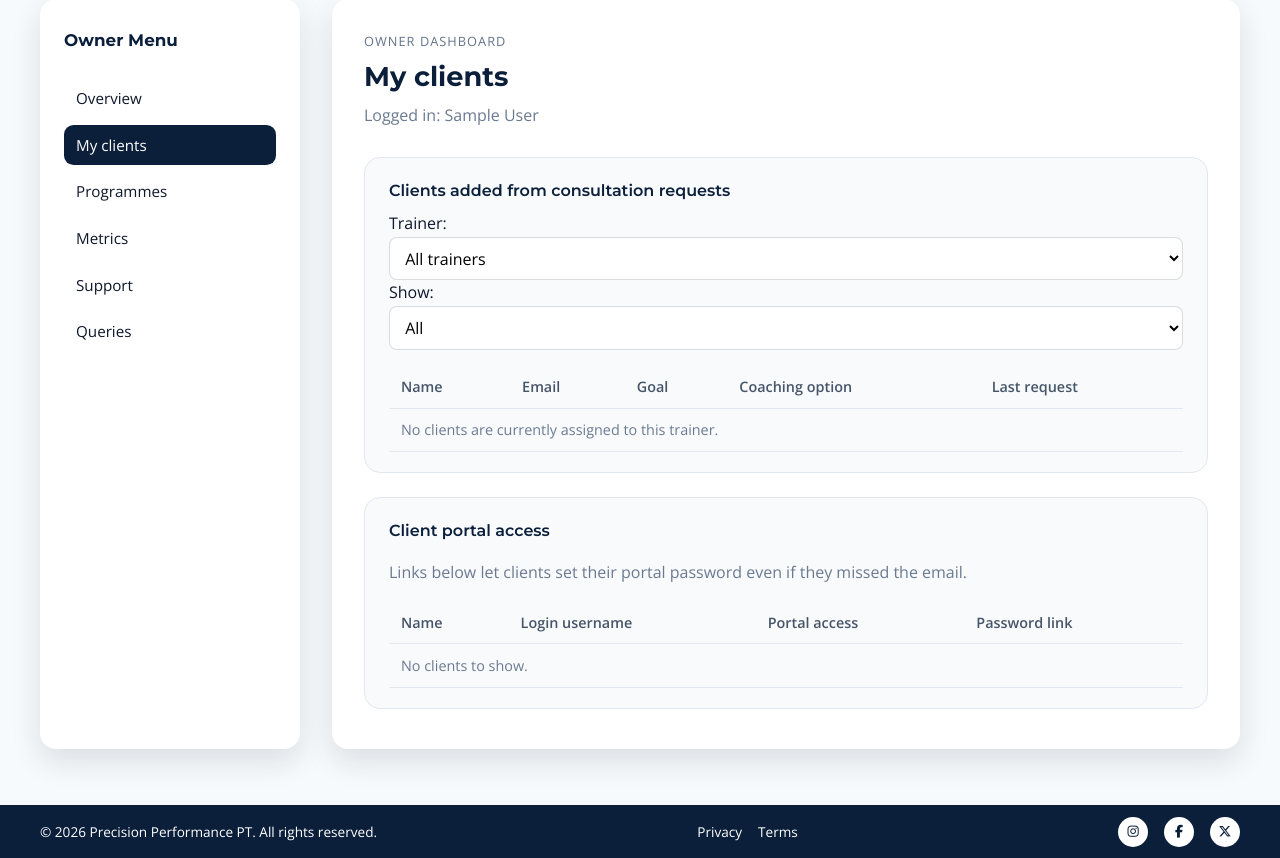
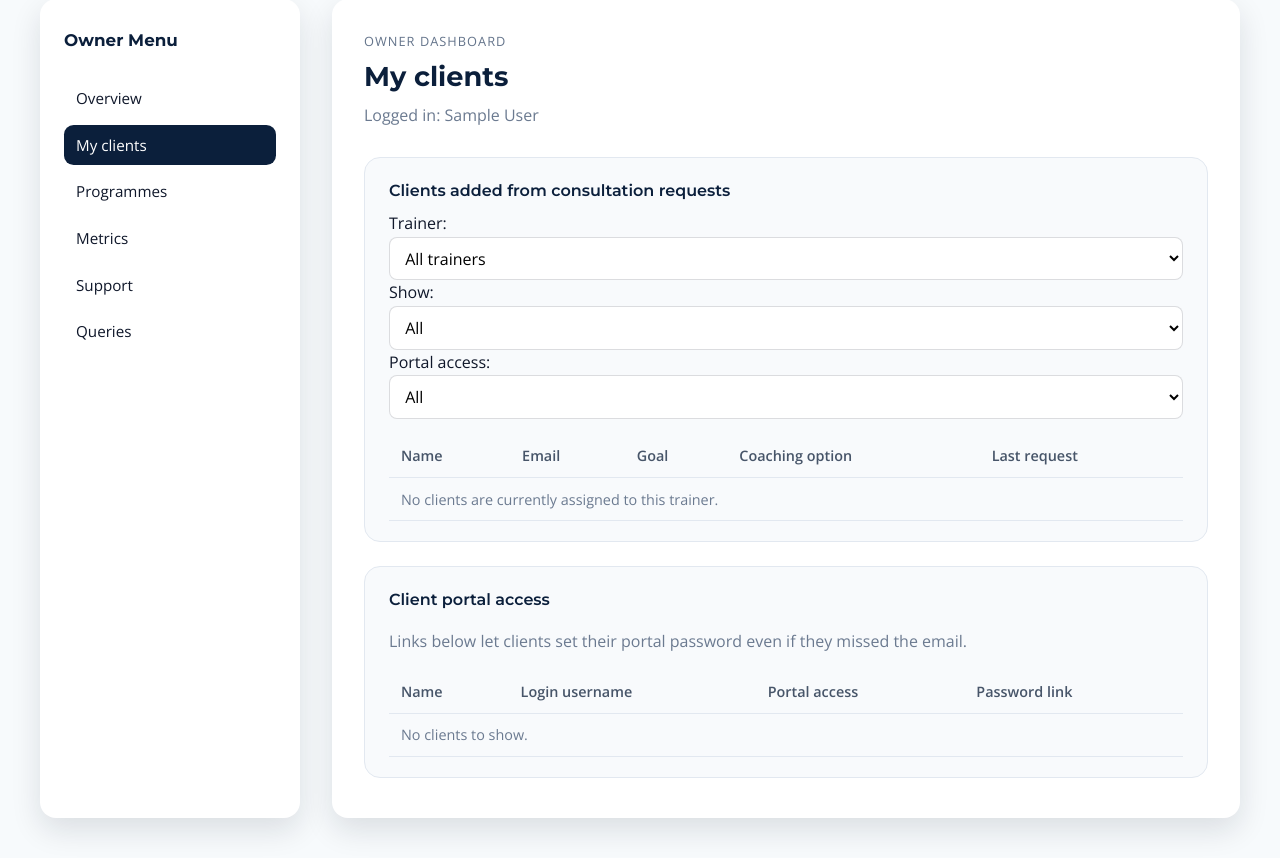
Before and after one commit to moranjohn-95/precision-performance-pt, a Django app: page /accounts/trainer/clients/ in a window 1280 px wide. Shown: the part 41-899 px from the top of the page. Run offline with Django 5.2, Linux system fonts and the light colour scheme; the visitor is signed in with stand-in values (Sample User, id 1); data comes from the database, SQL or seed files in the repository; data that the repository does not hold is empty.

Commit message:
Add portal access filter to my clients section for trainer and owner

```diff
--- a/accounts/views.py
+++ b/accounts/views.py
@@ -1413,11 +1413,15 @@ def trainer_clients(request):
 
     client_type = request.GET.get("type", "all")
     trainer_filter = request.GET.get("trainer", "all")
+    portal_filter = request.GET.get("portal", "all")
 
     # Annotate each consultation with a portal user id if an account exists.
     user_id_sq = User.objects.filter(
         email__iexact=OuterRef("email")
     ).values("id")[:1]
+    password_sq = User.objects.filter(
+        email__iexact=OuterRef("email")
+    ).values("password")[:1]
 
     if request.user.is_superuser:
         # Owners can view all trainers; start with all assigned clients.
@@ -1442,8 +1446,23 @@ def trainer_clients(request):
         )
 
     base_qs = base_qs.annotate(
-        portal_user_id=Subquery(user_id_sq)
+        portal_user_id=Subquery(user_id_sq),
+        portal_password=Subquery(password_sq),
     ).order_by("-created_at")
+
+    # Portal filter before pagination: yes = usable password; no = missing or unusable.
+    if portal_filter == "yes":
+        base_qs = (
+            base_qs.filter(portal_password__isnull=False)
+            .exclude(portal_password__startswith="!")
+            .exclude(portal_password="")
+        )
+    elif portal_filter == "no":
+        base_qs = base_qs.filter(
+            Q(portal_password__isnull=True)
+            | Q(portal_password__startswith="!")
+            | Q(portal_password="")
+        )
 
     if client_type == "online":
         qs = base_qs.filter(coaching_option="online")
@@ -1499,6 +1518,7 @@ def trainer_clients(request):
         "clients_page": clients_page,
         "client_type": client_type,
         "trainer_filter": trainer_filter,
+        "portal_filter": portal_filter,
         "trainer_options": trainer_options,
         "clients_base_qs": clients_base_qs,
         "section": "clients",
--- a/templates/owner/clients.html
+++ b/templates/owner/clients.html
@@ -62,8 +62,28 @@
             <option
                 value="1to1"
                 {% if client_type == "1to1" %}selected{% endif %}
-            >
-                1:1
+        >
+            1:1
+        </option>
+    </select>
+
+        <br />
+
+        <label for="portal-filter" class="form-label">Portal access:</label>
+        <select
+            id="portal-filter"
+            name="portal"
+            class="form-control"
+            onchange="this.form.submit()"
+        >
+            <option value="all" {% if portal_filter == "all" %}selected{% endif %}>
+                All
+            </option>
+            <option value="yes" {% if portal_filter == "yes" %}selected{% endif %}>
+                Yes
+            </option>
+            <option value="no" {% if portal_filter == "no" %}selected{% endif %}>
+                No
             </option>
         </select>
     </form>
--- a/templates/owner/programmes.html
+++ b/templates/owner/programmes.html
@@ -94,8 +94,7 @@
     </div>
 
     <p class="dashboard-footnote">
-        Future development: actions such as creating, duplicating, and
-        archiving templates can be added here.
+        {# Future development note removed per request. #}
     </p>
 </section>
 
--- a/templates/trainer/programmes.html
+++ b/templates/trainer/programmes.html
@@ -92,8 +92,7 @@ Logged in: {{ request.user.get_full_name|default:request.user.username }}
     </div>
 
     <p class="dashboard-footnote">
-        Future development: actions such as creating, duplicating, and
-        archiving templates can be added here.
+        {# Future development note removed per request. #}
     </p>
 </section>
 
```
Also changed, not shown: templates/trainer/clients.html (+12 -0 lines).
